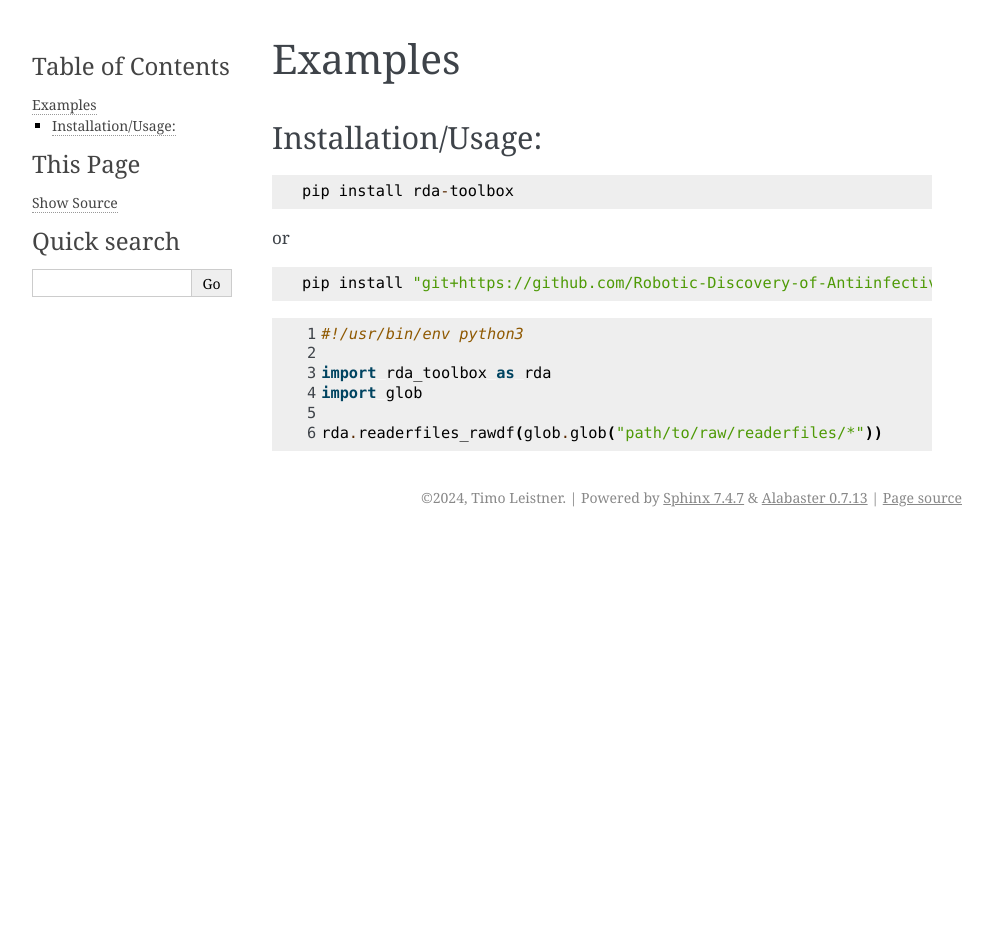
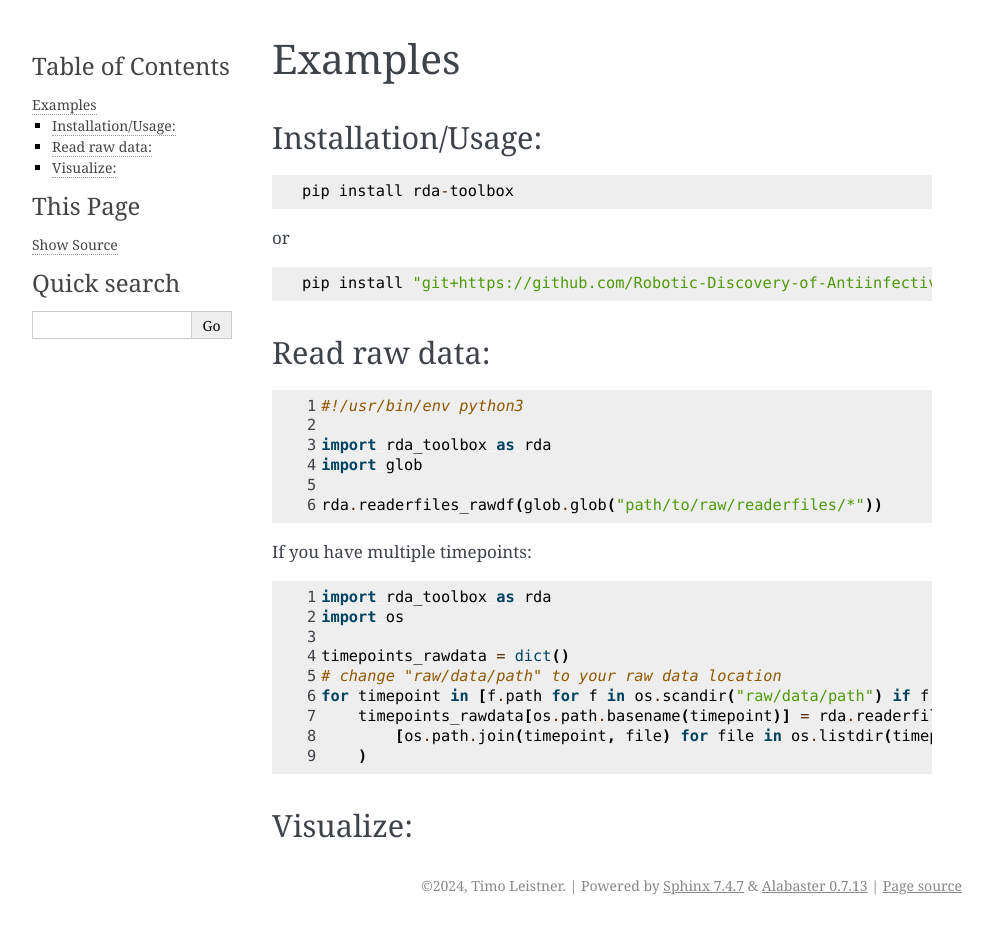
Before and after one commit to Robotic-Discovery-of-Antiinfectives/rda-toolbox, a Sphinx documentation site: the page built from docs/source/examples.rst, in a window 1280 px wide. Shown: the whole page, without its empty margins (148-1141 px from the left). Built offline with Sphinx 7.4.7, drawn with Linux system fonts in a browser that asks for light colours; before the commit the page ends 900 px from its top, so only the background shows below that.

Commit message:
improve generalization for multiple replicates, organisms etc.

```diff
--- a/docs/source/examples.rst
+++ b/docs/source/examples.rst
@@ -15,6 +15,9 @@ or
     pip install "git+https://github.com/Robotic-Discovery-of-Antiinfectives/rda-toolbox.git"
 
 
+Read raw data:
+*******************
+
 .. code-block:: Python
     :linenos:
 
@@ -24,3 +27,22 @@ or
     import glob
 
     rda.readerfiles_rawdf(glob.glob("path/to/raw/readerfiles/*"))
+
+
+If you have multiple timepoints:
+
+.. code-block:: Python
+    :linenos:
+
+    import rda_toolbox as rda
+    import os
+
+    timepoints_rawdata = dict()
+    # change "raw/data/path" to your raw data location
+    for timepoint in [f.path for f in os.scandir("raw/data/path") if f.is_dir()]:
+        timepoints_rawdata[os.path.basename(timepoint)] = rda.readerfiles_rawdf(
+            [os.path.join(timepoint, file) for file in os.listdir(timepoint)]
+        )
+
+Visualize:
+*******************
```
Also changed, not shown: 4 other files.
